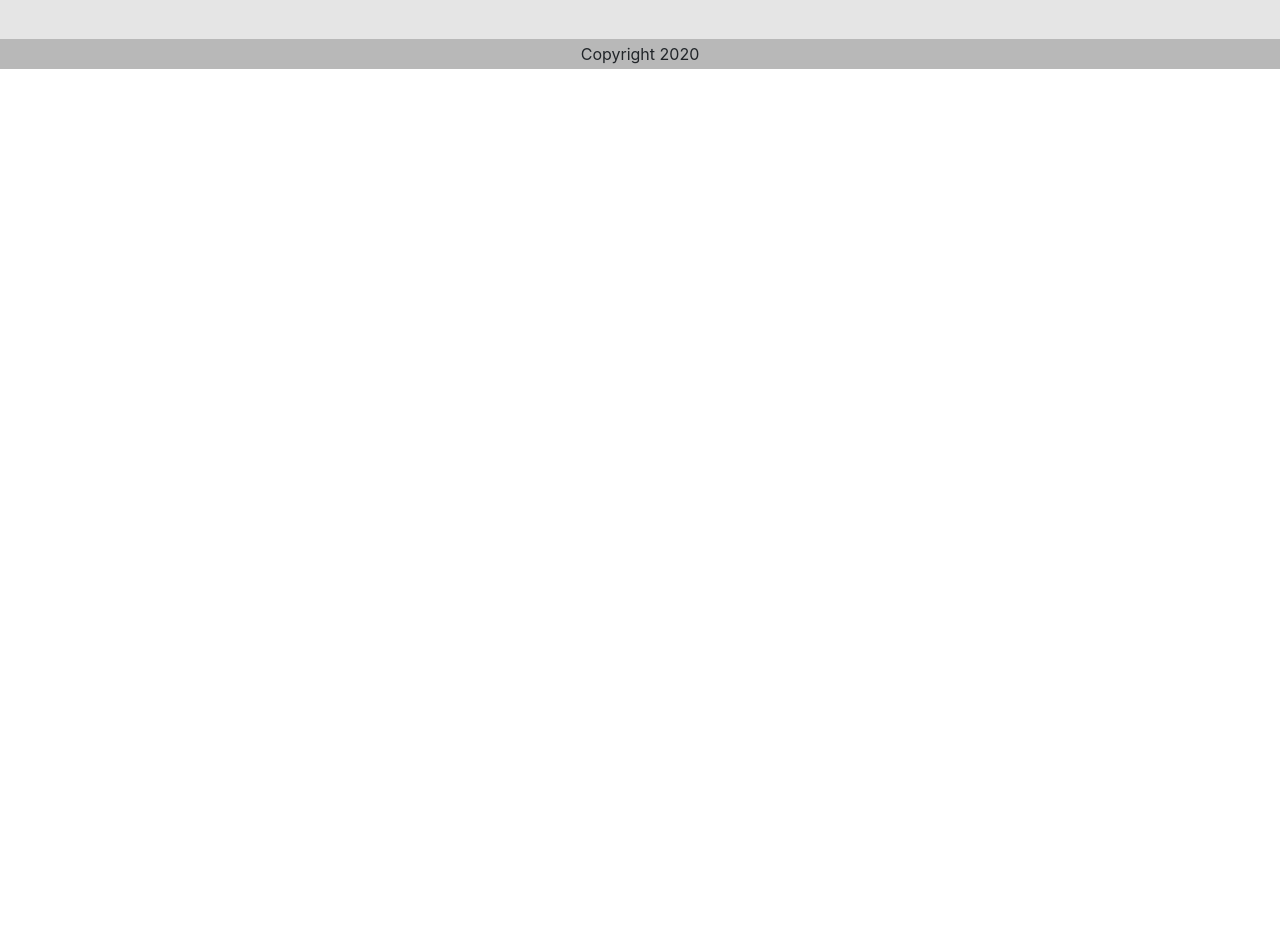
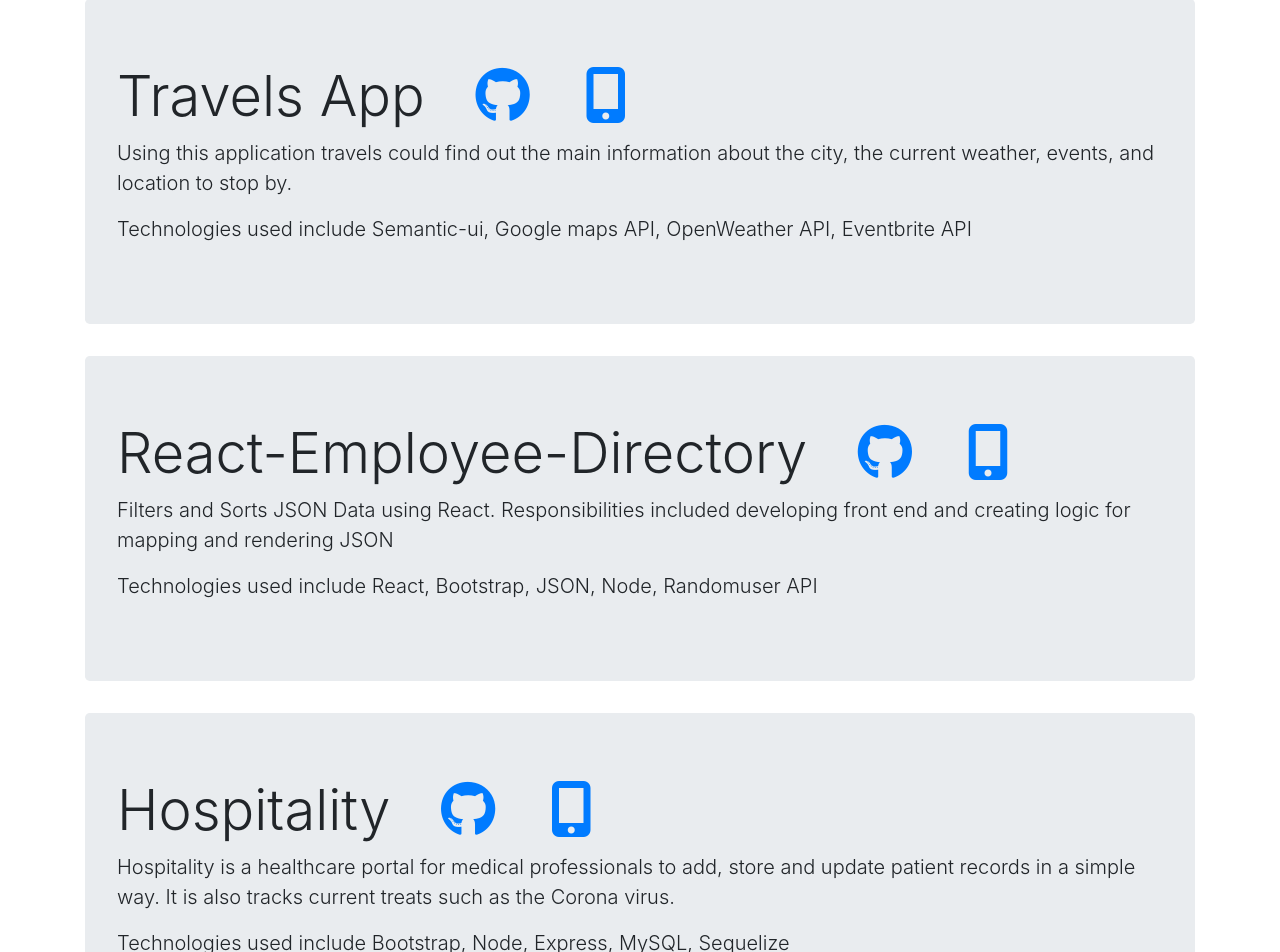
Before and after one commit to museBug/Portfolio-React-Regina, a React (Create React App) app in the folder react-portfolio/: page /projects in a window 1280 px wide. Shown: the part 100-1052 px from the top of the page. Before the commit the page ends 800 px from the top, so only its background shows below. Built offline with nearby package versions, Linux system fonts and the light colour scheme.

Commit message:
finished projects page

```diff
--- a/react-portfolio/src/App.js
+++ b/react-portfolio/src/App.js
@@ -3,7 +3,6 @@ import { BrowserRouter as Router, Route} from 'react-router-dom';
 import './App.css';
 import Projects from "./pages/Projects";
 import About from "./pages/About";
-import Contact from "./pages/Contact";
 import Navbar from "./components/Navbar";
 import Footer from "./components/Footer";
 import Wrapper from "./components/Wrapper";
@@ -15,8 +14,7 @@ function App() {
         <Navbar />
         <Wrapper>
           <Route exact path="/about" component={About} />
-          <Route exact path="/project" component={Projects} />
-          <Route exact path="/contact" component={Contact} />
+          <Route exact path="/projects" component={Projects} />
         </Wrapper>
         <Footer />
       </div>
--- /dev/null
+++ b/react-portfolio/src/components/Project/index.js
@@ -0,0 +1,15 @@
+import React from "react";
+
+
+function Project(props) {
+  return (
+  <div className="jumbotron">
+    <h1 className="display-4">{props.name} <a href={props.repo} className="card-link dark-color"><i className="fab fa-github fa-1x"></i></a>
+    <a href={props.deployed} className="card-link dark-color"><i class="fas fa-mobile-alt fa-1x"></i></a> </h1>
+    <p className="lead">{props.description}</p>
+    <p className="lead">Technologies used include {props.technologies}</p>
+  </div>
+  );
+}
+
+export default Project;
--- a/react-portfolio/src/pages/Contact.js
+++ /dev/null
@@ -1,17 +0,0 @@
-import React from "react";
-import Container from "../components/Container";
-import Row from "../components/Row";
-import Col from "../components/Col";
-
-
-
-function Contact() {
-    return (
-      <div>
-
-      </div>
-
-    );
-}
-
-export default Contact;
--- a/react-portfolio/src/pages/Projects.js
+++ b/react-portfolio/src/pages/Projects.js
@@ -1,34 +1,38 @@
-import React from "react";
-import Container from "../components/Container/index";
-import Row from "../components/Row/index";
-import Col from "../components/Col/index";
-import Navbar from "../components/Navbar/index"
-import Footer from "../components/Footer/index"
+import React, {Component} from "react";
+import Container from "../components/Container";
+import Row from "../components/Row";
+import Col from "../components/Col";
+import Project from "../components/Project";
+import projects from "./projects.json";
 
-function Project() {
+class Projects extends Component {
+  state = {
+    projects
+  }
+
+  render() {
     return (
       <div>
-      <Navbar />
+
         <Container style={{ marginTop: 30 }}>
+          {this.state.projects.map(project=> (
             <Row>
                 <Col size="md-12">
-              <Project />
+                    <Project
+                      name={project.name}
+                      description={project.description}
+                      repo={project.repo}
+                      deployed={project.deployed}
+                      technologies={project.technologies}
+                    />
                 </Col>
             </Row>
-        <Row>
-          <Col size="md-12">
-            <Project />
-          </Col>
-        </Row>
-        <Row>
-          <Col size="md-12">
-            <Project />
-          </Col>
-      </Row>
+          ))}
         </Container>
-      <Footer sticky={false}/>
       </div>
+
     );
   }
+}
 
-export default Project;
+export default Projects;
--- /dev/null
+++ b/react-portfolio/src/pages/projects.json
@@ -0,0 +1,44 @@
+[
+    {
+        "name":"Travels App",
+        "description":"Using this application travels could find out the main information about the city, the current weather, events, and location to stop by.",
+        "repo":"https://github.com/nrlong/travelerApp",
+        "deployed":"https://nrlong.github.io/travelerApp/",
+        "technologies":"Semantic-ui, Google maps API, OpenWeather API, Eventbrite API"
+    },
+    {
+        "name":"React-Employee-Directory",
+        "description":"Filters and Sorts JSON Data using React. Responsibilities included developing front end and creating logic for mapping and rendering JSON",
+        "repo":"https://github.com/Antidetka/React-Employee-Directory",
+        "deployed":"https://antidetka.github.io/React-Employee-Directory/",
+        "technologies":"React, Bootstrap, JSON, Node, Randomuser API"
+    },
+    {
+        "name":"Hospitality",
+        "description":"Hospitality is a healthcare portal for medical professionals to add, store and update patient records in a simple way. It is also tracks current treats such as the Corona virus.",
+        "repo":"https://github.com/dsarra1018/Project2",
+        "deployed":" https://hospitality-1.herokuapp.com/",
+        "technologies":"Bootstrap, Node, Express, MySQL, Sequelize"
+    },
+    {
+        "name":"Progressive Budget",
+        "description":"The user will be able to add expenses and deposits to their budget with or without a connection. When entering transactions offline, they should populate the total when brought back online.",
+        "repo":"https://github.com/Antidetka/-Progressive-Budget",
+        "deployed":" https://young-cliffs-06002.herokuapp.com/",
+        "technologies":"Express, Mongoose, Heroku, Node"
+    },
+    {
+        "name":"Weather Dashboard",
+        "description":"Dashboard utilizing Open Weather API to display information on One Day & Five Day forecasts as well as the UV Index.Responsibilities included developing a script for AJAX calls to OpenWeather APIs and dynamic HTML generation as well as front end developmen",
+        "repo":"https://github.com/Antidetka/Weather-Dashboard",
+        "deployed":"https://antidetka.github.io/Weather-Dashboard/",
+        "technologies":"JavaScript, Boostrap, OpenWeather API, AJAX and jQuery"
+    },
+    {
+        "name":"Burger",
+        "description":"A restaurant app that lets users input the names of burgers they'd like to eat.",
+        "repo":"https://github.com/Antidetka/Burger",
+        "deployed":"https://fast-everglades-77602.herokuapp.com/",
+        "technologies":"MySQL, Express, Handlebars, Node and a homemade ORM"
+    }
+]
```
Also changed, not shown: react-portfolio/src/components/Works/index.js (added, +16 -0 lines). Lines whose indentation alone changed are shown as unchanged.
